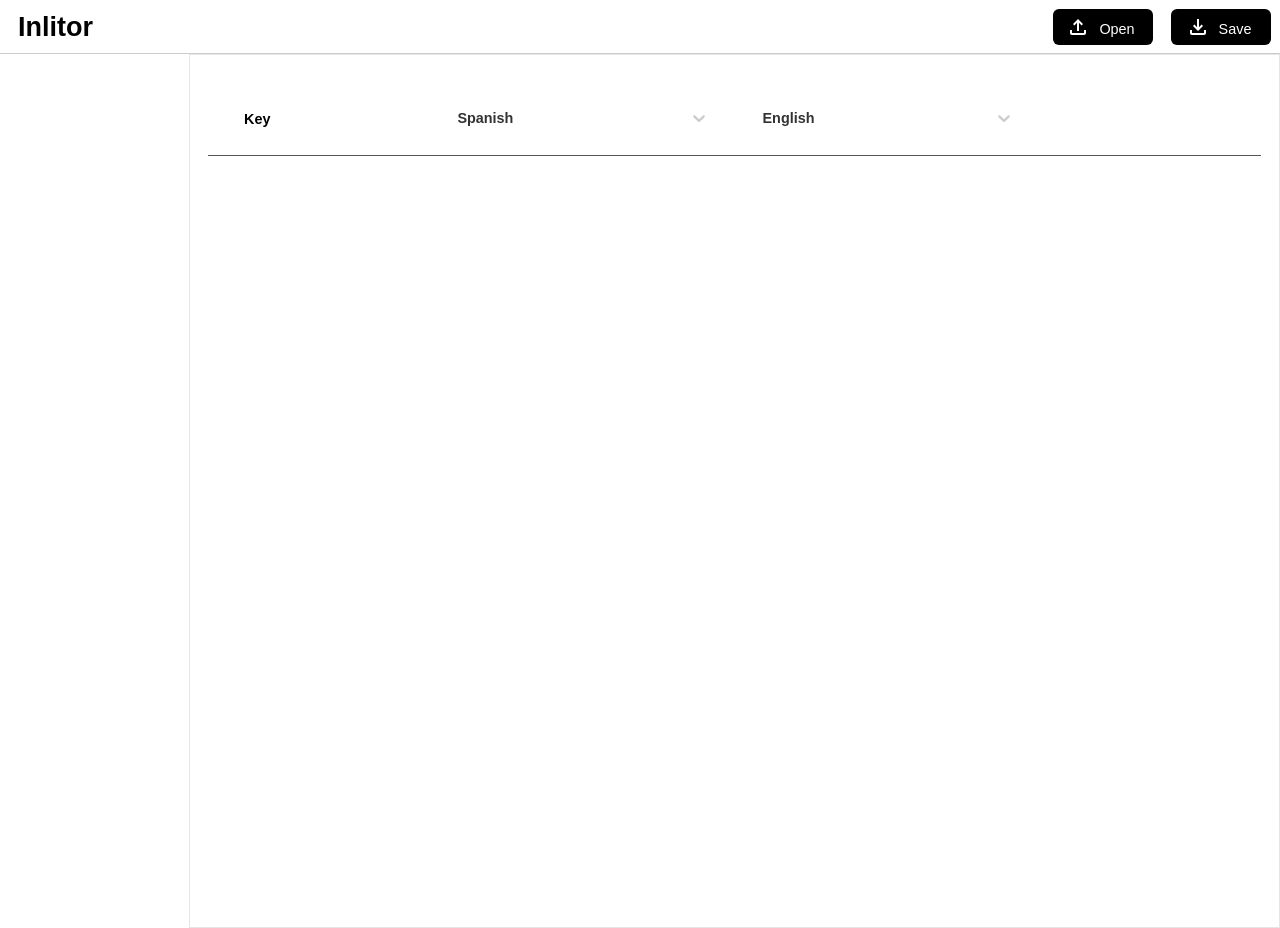
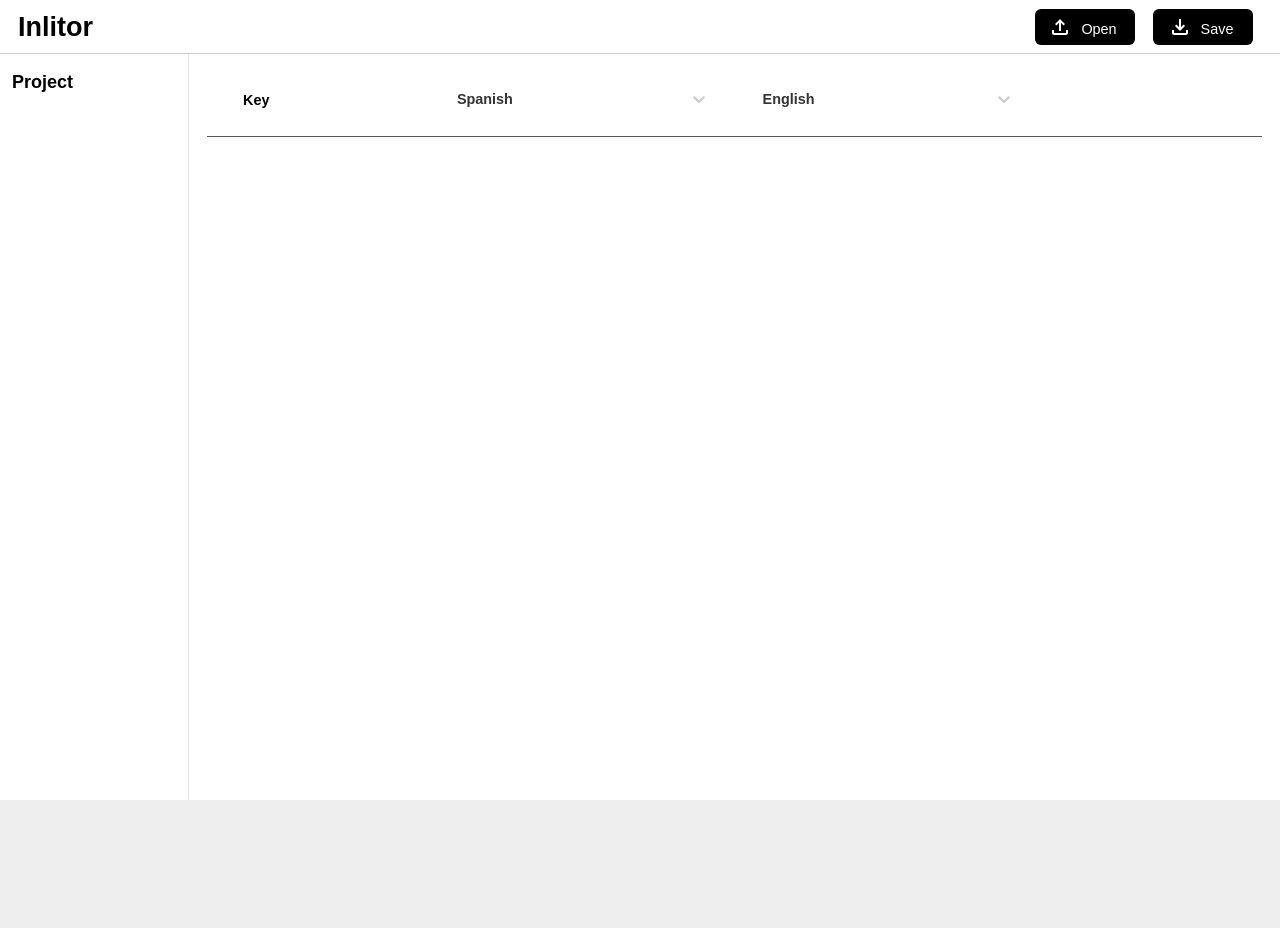
Before and after one commit to pelusanchez/intlitor, a React (Create React App) app: page / in a window 1280 px wide. After the commit the page ends 800 px from the top, so only its background shows below. Built offline with nearby package versions, Linux system fonts and the light colour scheme.

Commit message:
More styles. Added project names.

```diff
--- a/src/App.scss
+++ b/src/App.scss
@@ -14,12 +14,13 @@ html, body {
   font-weight: 300;
   line-height: 20px;
   color: $primary;
+  overflow: hidden;
 }
 
 .app {
   display: flex;
   flex-direction: column;
-  min-width: 100vw;
+  width: 100vw;
   min-height: 100vh;
   overflow-x: hidden;
 }
--- a/src/components/AppMenu.scss
+++ b/src/components/AppMenu.scss
@@ -5,6 +5,13 @@
   flex-direction: column;
   width: 200px;
   background: $background;
+  border-right: 1px solid #E5E5E5;
+
+  .project-name {
+    font-size: 1.0rem;
+    font-weight: bold;
+    padding: 1rem 12px;
+  }
 
   .files-container {
     display: flex;
--- a/src/components/AppMenu.tsx
+++ b/src/components/AppMenu.tsx
@@ -20,6 +20,9 @@ export const AppMenu = () => {
   }
 
   return (<div className="app-menu">
+    <div className='project-name'>
+      Project
+    </div>
     <div className='files-container'>
       {
         Object.keys(files).filter(f => files[f] !== undefined).map((key) => (
--- a/src/components/MainEditor.scss
+++ b/src/components/MainEditor.scss
@@ -2,25 +2,27 @@
 
 .main-editor {
   width: 100%;
-  min-height: 100vh;
+  height: calc(100vh - 3rem);
+  overflow: hidden;
   padding: 0;
   margin: 0;
   display: flex;
   flex-direction: row;
   justify-content: space-around;
   overflow-x: hidden;
+  background:  #FFF;
   .container {
     padding: 1rem;
     width: 90%;
-    background:  #FFF;
-    border: 1px solid #E5E5E5;
+    height: 90%;
     margin: 0 auto;
   }
   .editor-table {
     border: 0;
-    margin: 1rem auto;
+    padding: 2rem auto;
     border-spacing: 0;
-    min-height: 100vh;
+    height: 100%;
+
     .table-headers {
       display: flex;
       padding: 1rem;
@@ -42,6 +44,11 @@
 
     .header-value, .table-value {
       width: 30%;
+    }
+
+    .table-body {
+      overflow-y: scroll;
+      max-height: 100%;
     }
 
     .table-value {
--- a/src/components/TopHeader.scss
+++ b/src/components/TopHeader.scss
@@ -1,13 +1,15 @@
 @import '../styles/colors.scss';
 
 .top-header {
+  width: 100%;
+  margin: 0;
+  padding: 0 1rem;
   height: 3rem;
   display: flex;
   justify-content: space-between;
   background-color: $background;
   border-bottom: 1px solid #CCC;
   .title {
-    padding: 0 1rem;
     width: 150px;
     h1 {
       height: 3rem;
```
Also changed, not shown: 1 other file (tests, documents, lock files or other folders).
